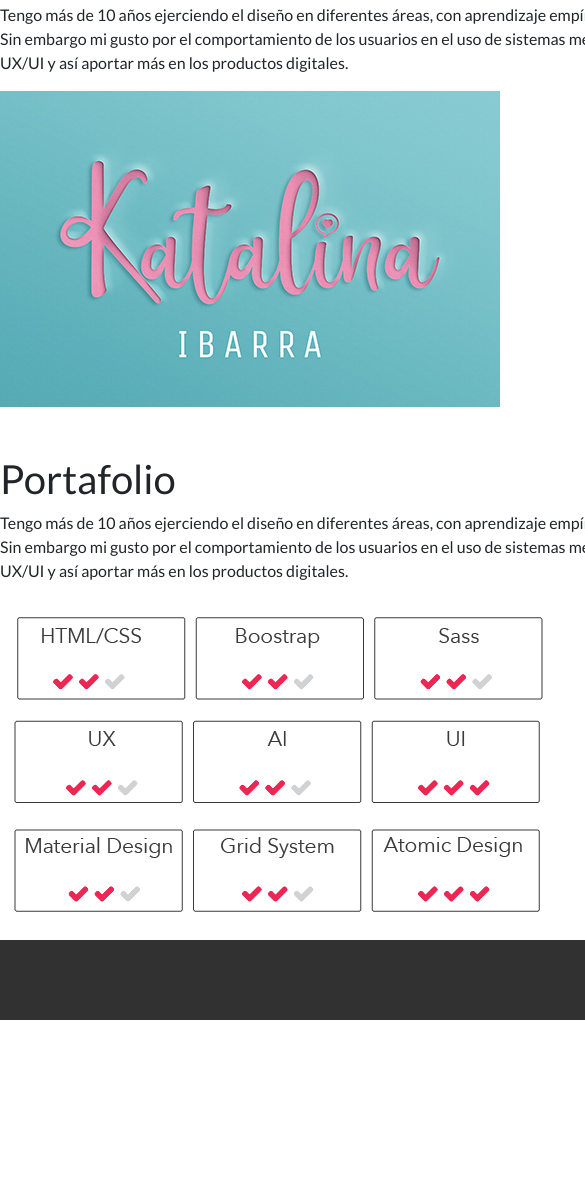
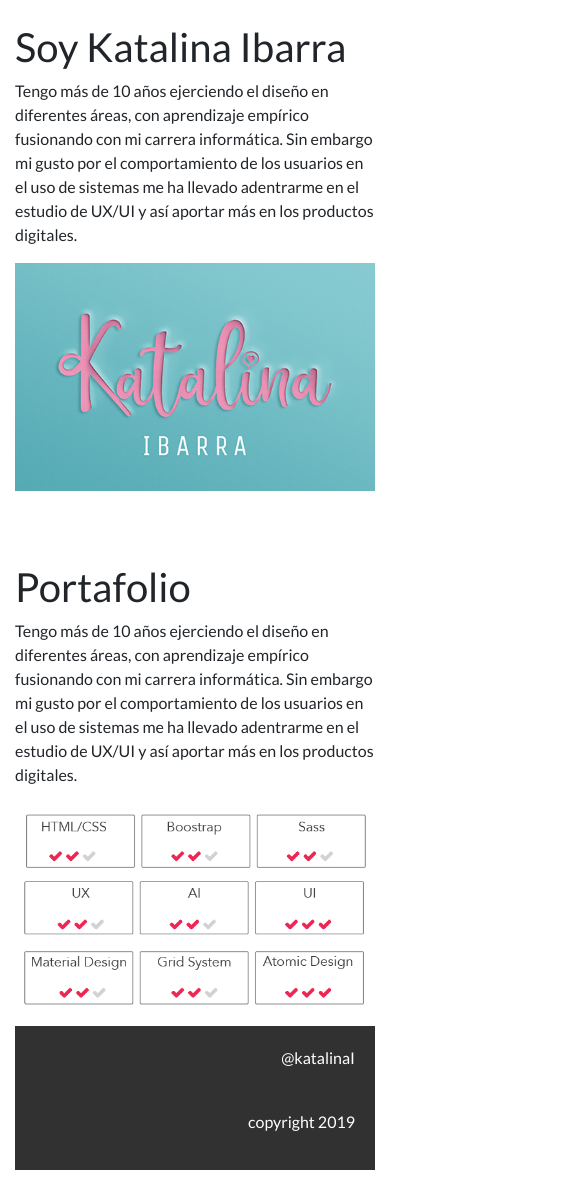
Before and after one commit to katalinai/proyecto-cv, a plain HTML site: page index.html in a window 390 px wide. Shown: the part 193-1393 px from the top of the page, 585 px wide, since content can reach past the window. Before the commit the page ends 1243 px from the top, so only its background shows below. Drawn offline with nearby package versions, Linux system fonts and the light colour scheme.

Commit message:
responsive design

```diff
--- a/index.html
+++ b/index.html
@@ -32,19 +32,20 @@
                 <p>Tengo más de 10 años ejerciendo el diseño en diferentes áreas, con aprendizaje empírico fusionando con
                 mi carrera informática. Sin embargo mi gusto por el comportamiento de los usuarios en el uso de sistemas me
                 ha llevado adentrarme en el estudio de UX/UI y así aportar más en los productos digitales.</p>
-                <img src="assets/katalina.jpg">
+                <img src="assets/katalina.jpg" class="img-fluid mx-auto d-block">
                 <br><br><br>
                 <h1>Portafolio</h1>
                 <p>Tengo más de 10 años ejerciendo el diseño en diferentes áreas, con aprendizaje empírico fusionando con
                 mi carrera informática. Sin embargo mi gusto por el comportamiento de los usuarios en el uso de sistemas me
                 ha llevado adentrarme en el estudio de UX/UI y así aportar más en los productos digitales.</p>
-                <img src="assets/habilidades-02.png">
+                <img src="assets/habilidades-02.png" class="img-fluid mx-auto d-block">
             <!-- </div> -->
         </div>
 
         <div class="c">
             <footer>
-                    <p>@katalinaI</p>
+                    <p>@katalinaI</p><br>
+                    <p>copyright 2019</p>
             </footer>
         </div>
 </div>
--- a/scss/base/_base.scss
+++ b/scss/base/_base.scss
@@ -15,9 +15,10 @@ nav {
 
 
         li {
-         display: inline-block;
-         margin-right: 10px;
-
+            margin-right: 10px;
+            @include media-breakpoint-up(md) {
+                display: inline-block;
+            }
             a {
                 text-decoration: none;
 
--- a/scss/layout/layout.scss
+++ b/scss/layout/layout.scss
@@ -2,10 +2,24 @@
     display: grid;
     grid-gap: 10px 10px;
     margin: 30px auto;
-  width: 900px;
+    padding-left: 15px;
+    padding-right: 15px;
+    max-width: 900px;
     grid-template-areas: "head head head"
                         "container container container"
                         "footer footer footer";
+    //  @include media-breakpoint-up(sm) {
+    //      background-color: blue;
+    //  }
+    //  @include media-breakpoint-up(md) {
+    //      background-color:green;
+    //  }
+    //  @include media-breakpoint-up(lg) {
+    //      background-color: purple;
+    //  }
+    //   @include media-breakpoint-up(xl) {
+    //      background-color: orange;
+    //  }
     .b-p {
         display: grid;
         grid-template-columns: repeat(auto-fill, 290px);
```
Also changed, not shown: contactame.html (+2 -1 lines), experiencia.html (+2 -1 lines), proyecto.html (+2 -1 lines), css/style.css. Lines whose indentation alone changed are shown as unchanged.
